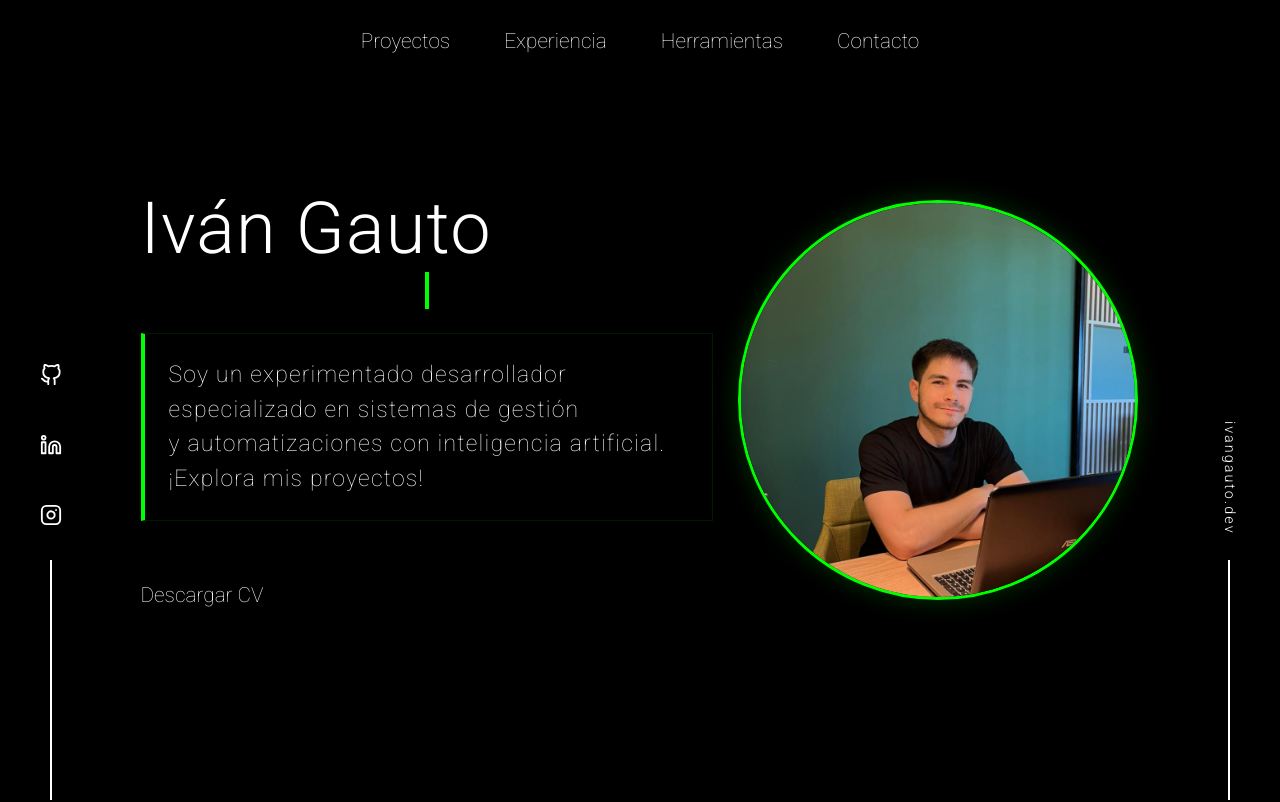
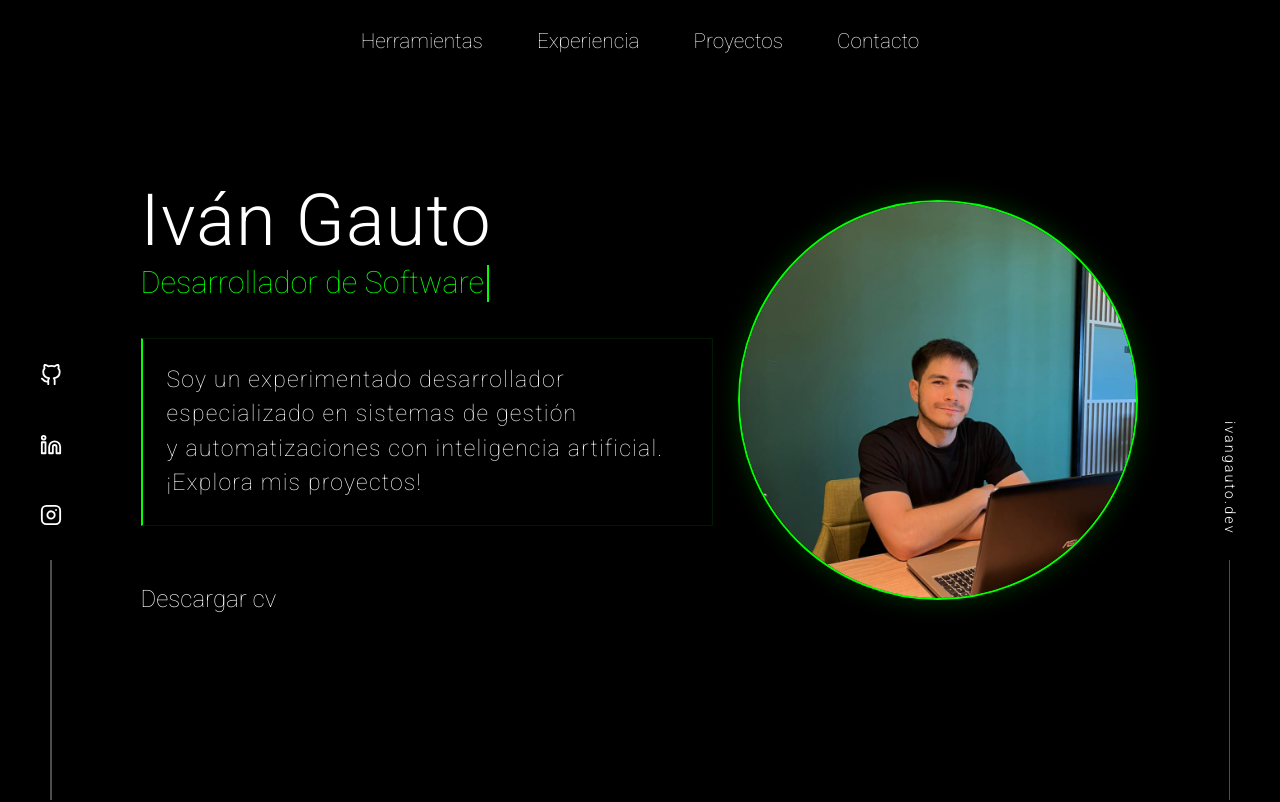
Before and after one commit to Ivan-Gauto/portfolio, a React (Vite) app: page / in a window 1280 px wide. Shown: the top 802 px of the page. Built offline with nearby package versions, Linux system fonts and the light colour scheme.

Commit message:
Se corrigieron errores

```diff
--- a/src/components/Contact.jsx
+++ b/src/components/Contact.jsx
@@ -39,7 +39,7 @@ export default function Contact() {
       <div
         className="contact-wrapper mx-auto"
         data-aos="fade-right"
-        data-aos-delay="200"
+        data-aos-delay="100"
       >
         <form onSubmit={handleSubmit} className="contact-form">
           <div className="input-group">
@@ -53,8 +53,8 @@ export default function Contact() {
           </div>
 
           <div className="input-group">
-            <input type="email" id="email" name="email" required />
-            <label htmlFor="email">Asunto</label>
+            <input type="text" id="subject" name="subject" required />
+            <label htmlFor="subject">Asunto</label>
           </div>
 
           <div className="input-group">
--- a/src/components/Experience.jsx
+++ b/src/components/Experience.jsx
@@ -30,13 +30,13 @@ export default function Experience() {
         <div className="col-12 col-md-10 col-lg-8">
           <h1
             data-aos="fade-right"
-            data-aos-delay="400"
+            data-aos-delay="100"
             className="text-center mb-5"
           >
             Experiencia
           </h1>
 
-          <div className="timeline position-relative border-start border-2 border-light">
+          <div className="timeline position-relative border-start border-1 border-light">
             {experiences.map((exp, i) => (
               <div key={i} className="mb-5 ms-4">
                 <div
--- a/src/components/Hero.css
+++ b/src/components/Hero.css
@@ -1,6 +1,6 @@
 .hero-subtitle {
   background-color: rgba(0, 0, 0, 0.4);
-  border-left: 4px solid lime !important;
+  border-left: 2px solid lime !important;
   border: 1.5px solid rgba(0, 255, 0, 0.1);
   color: white;
   backdrop-filter: blur(10px);
@@ -16,41 +16,74 @@
   height: 400px;
   object-fit: cover;
   border-radius: 50%;
-  border: 3px solid lime;
+  border: 2px solid lime;
   box-shadow: 0 0 25px rgba(0, 255, 0, 0.2);
   transition: transform 0.4s ease, box-shadow 0.4s ease;
   transform: translateZ(0);
 }
 
-@media (hover: hover) {
-  .hero-img:hover {
-    transform: scale(1.02) translateZ(0);
-    box-shadow: 0 0 30px rgba(0, 255, 0, 0.5);
-  }
+.btn-5 {
+  position: relative; /* ESTA ES LA CLAVE para que las líneas no se escapen */
+  display: inline-block; /* Hace que el botón ocupe solo el espacio del texto */
+  width: fit-content; /* Ajusta el ancho al texto exacto */
+  padding: 5px 0; /* Un pequeño margen arriba y abajo para que las líneas no toquen las letras */
+  color: white;
+  text-decoration: none;
+  border: none;
+  background: transparent;
+  cursor: pointer;
+  font-size: 1.5rem;
 }
 
-.hero-img:active {
-  transform: scale(0.96) translateZ(0);
-  box-shadow: 0 0 35px rgba(0, 255, 0, 0.8);
+.btn-5:hover {
+  color: lime;
+  background: transparent;
+  box-shadow: none;
+}
+
+.btn-5:before,
+.btn-5:after {
+  content: "";
+  position: absolute;
+  top: 0;
+  right: 0;
+  height: 2px;
+  width: 0;
+  background: lime;
+  transition: 400ms ease all;
+}
+
+.btn-5:after {
+  right: inherit;
+  top: inherit;
+  left: 0;
+  bottom: 0;
+}
+
+.btn-5:hover:before,
+.btn-5:hover:after {
+  width: 100%;
+  transition: 800ms ease all;
 }
 
 .typing {
+  display: inline-block;
   overflow: hidden;
   white-space: nowrap;
-  border-right: 0.15em solid lime;
-  margin: 0 auto;
-  animation: typing 3.5s steps(40, end), blink-caret 0.75s step-end infinite;
+  border-right: 2px solid lime;
+  animation: typing 4.5s steps(23, end) infinite alternate,
+    blink-caret 0.75s step-end infinite;
 }
 
 @keyframes typing {
-  from {
+  0% {
     width: 0;
   }
-  to {
-    width: 100%;
+  50%,
+  100% {
+    width: 20.7ch;
   }
 }
-
 @keyframes blink-caret {
   from,
   to {
--- a/src/components/Hero.jsx
+++ b/src/components/Hero.jsx
@@ -63,13 +63,9 @@ export default function Hero() {
                 <a
                   href="/CV_Ivan_Gauto.pdf"
                   download="CV_Ivan_Gauto.pdf"
-                  data-aos="fade-up"
-                  data-aos-delay="450"
-                  data-aos-anchor="#inicio"
-                  className="ui-btn justify-content-start p-0"
-                  style={{ textDecoration: "none" }}
+                  className="btn-5 justify-content-start"
                 >
-                  <span>Descargar CV</span>
+                  <span>Descargar cv</span>
                 </a>
               </div>
             </div>
--- a/src/components/Navbar.jsx
+++ b/src/components/Navbar.jsx
@@ -23,14 +23,14 @@ export default function Navbar() {
           id="navbarNavAltMarkup"
         >
           <div className="navbar-nav mx-auto gap-4">
-            <a href="#proyectos" className="ui-btn">
-              <span> Proyectos </span>
+            <a href="#herramientas" className="ui-btn">
+              <span> Herramientas </span>
             </a>
             <a href="#experiencia" className="ui-btn">
               <span> Experiencia </span>
             </a>
-            <a href="#herramientas" className="ui-btn">
-              <span> Herramientas </span>
+            <a href="#proyectos" className="ui-btn">
+              <span> Proyectos </span>
             </a>
             <a href="#contacto" className="ui-btn">
               <span> Contacto </span>
--- a/src/components/Projects.css
+++ b/src/components/Projects.css
@@ -13,7 +13,7 @@
 
   .punto-timeline {
     width: 15px;
-    height: 15px;
+    height: 12px;
     left: -8px;
     margin-top: 7px;
   }
--- a/src/components/Projects.jsx
+++ b/src/components/Projects.jsx
@@ -29,7 +29,7 @@ export default function Projects() {
         },
       ],
       image: Project1,
-      delay: "400",
+      delay: "200",
       description:
         "Plataforma e-commerce. Incluye autenticación de usuarios, panel de administración, base de datos, carga y gestión del catálogo de productos y carrito de compras.",
       link: "http://e-commerce-gauto-ivan.page.gd/",
@@ -48,7 +48,7 @@ export default function Projects() {
         },
       ],
       image: Project2,
-      delay: "500",
+      delay: "300",
       description:
         "Analizador de señales y espectros para poder comprender la composicion de las señales en el dominio del tiempo, la frecuencia y el ancho de banda",
       link: "#",
@@ -62,11 +62,7 @@ export default function Projects() {
     >
       <div className="row justify-content-center">
         <div className="col-12 col-lg-10">
-          <h1
-            data-aos="fade-right"
-            data-aos-delay="400"
-            className="text-center text-white mb-5"
-          >
+          <h1 data-aos="fade-right" className="text-center text-white mb-5">
             Proyectos
           </h1>
 
--- a/src/components/SideElements.css
+++ b/src/components/SideElements.css
@@ -56,7 +56,7 @@
   text-orientation: mixed;
   color: white;
   text-decoration: none;
-  font-family: 'Roboto', sans-serif;
+  font-family: "Roboto", sans-serif;
   font-weight: 300;
   font-size: 0.9rem;
   letter-spacing: 2px;
@@ -77,9 +77,9 @@
 
 /* La línea que baja hasta el fondo */
 .vertical-line {
-  width: 1.8px;
+  width: 1.2px;
   height: 30vh;
-  background-color: white;
+  background-color: rgba(255, 255, 255, 0.3);
 }
 
 /* IMPORTANTE: Ocultar en tablets y celulares para no pisar el contenido */
```
